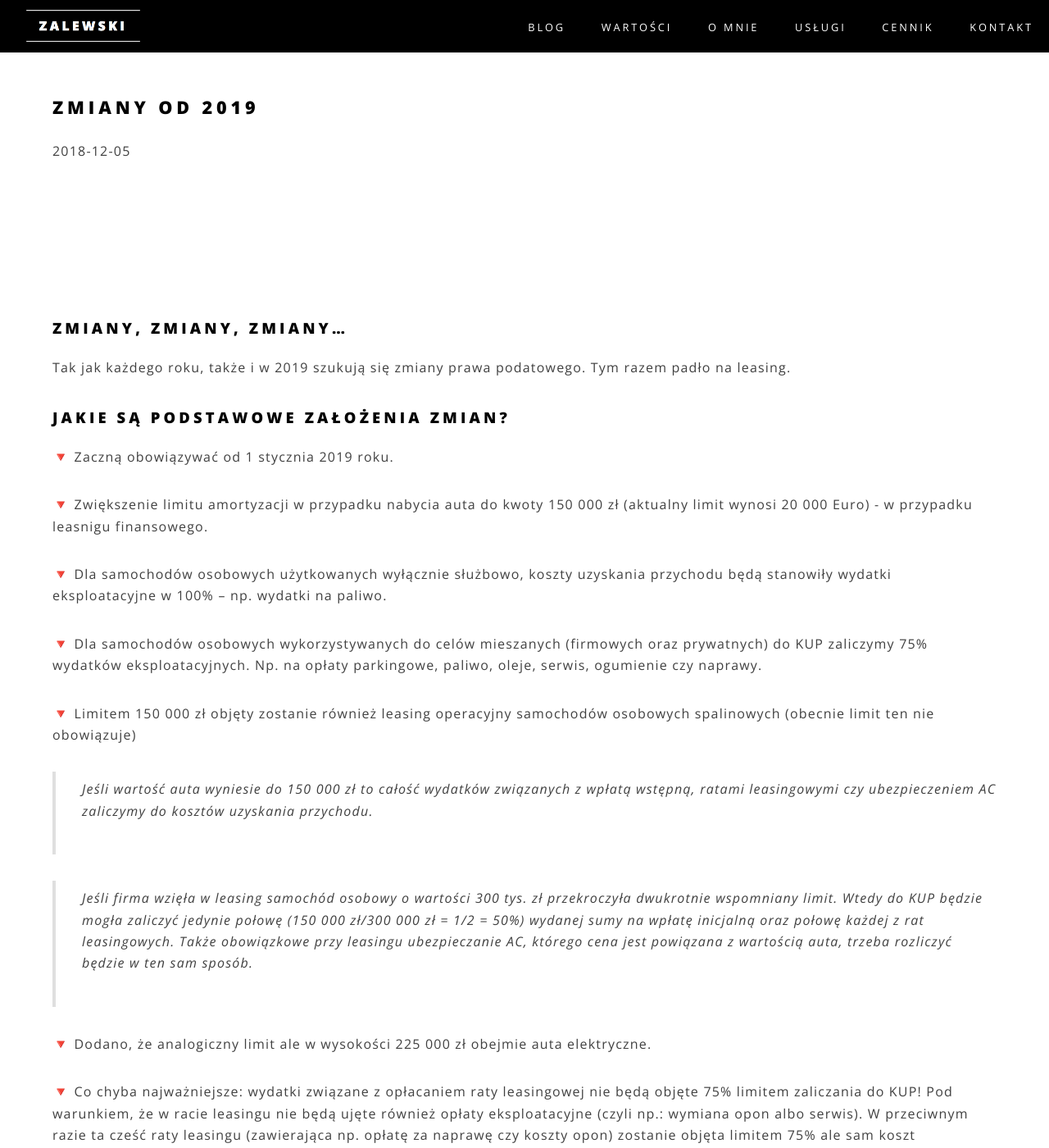
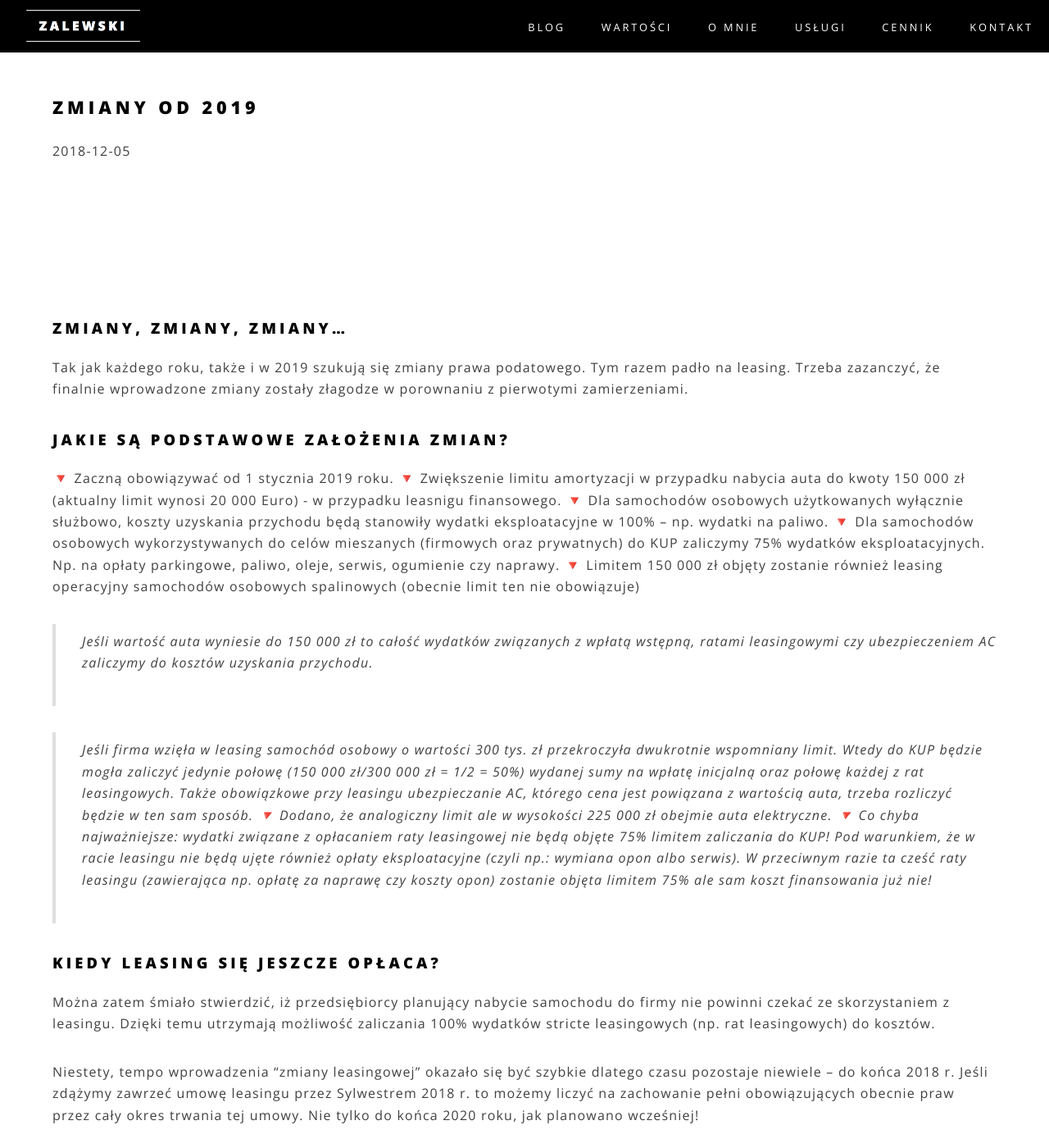
Before and after one commit to zalewskifinance/zalewskifinance.github.io, a Jekyll site: the page built from _posts/2018-12-06-zmiany.md, in a window 1280 px wide and 1400 px high. Shown: the whole window at 82% size. Built offline with Jekyll 4.4.1, drawn with Linux system fonts in a browser that asks for light colours; some of the changed text lies outside the part shown.

Commit message:
Update 2018-12-06-zmiany.md

```diff
--- a/_posts/2018-12-06-zmiany.md
+++ b/_posts/2018-12-06-zmiany.md
@@ -6,30 +6,24 @@ categories: [ blog, leasing, zmiany od 2019 roku ]
 ---
 
 ### Zmiany, zmiany, zmiany...
-Tak jak każdego roku, także i w 2019 szukują się zmiany prawa podatowego. Tym razem padło na leasing.
+Tak jak każdego roku, także i w 2019 szukują się zmiany prawa podatowego. Tym razem padło na leasing. Trzeba zazanczyć, że finalnie wprowadzone zmiany zostały złagodze w porownaniu z pierwotymi zamierzeniami.
 
 ### Jakie są podstawowe założenia zmian?
 🔻 Zaczną obowiązywać od 1 stycznia 2019 roku.
-
 🔻 Zwiększenie limitu amortyzacji w przypadku nabycia auta do kwoty 150 000 zł (aktualny limit wynosi 20 000 Euro) - w przypadku leasnigu finansowego.
-
 🔻 Dla samochodów osobowych użytkowanych wyłącznie służbowo, koszty uzyskania przychodu będą stanowiły wydatki eksploatacyjne w 100% – np. wydatki na paliwo.
-
 🔻 Dla  samochodów osobowych wykorzystywanych do celów mieszanych (firmowych oraz prywatnych) do KUP zaliczymy 75% wydatków eksploatacyjnych. Np. na opłaty parkingowe, paliwo, oleje, serwis, ogumienie czy naprawy.
-
 🔻 Limitem 150 000 zł objęty zostanie również leasing operacyjny samochodów osobowych spalinowych (obecnie limit ten nie obowiązuje)
 
 > Jeśli wartość auta wyniesie do 150 000 zł to całość wydatków związanych z wpłatą wstępną, ratami leasingowymi czy ubezpieczeniem AC zaliczymy do kosztów uzyskania przychodu.
 
 > Jeśli firma wzięła w leasing samochód osobowy o wartości 300 tys. zł przekroczyła dwukrotnie wspomniany limit. Wtedy do KUP będzie mogła zaliczyć jedynie połowę (150 000 zł/300 000 zł = 1/2 = 50%) wydanej sumy na wpłatę inicjalną oraz połowę każdej z rat leasingowych. Także obowiązkowe przy leasingu ubezpieczanie AC, którego cena jest powiązana z wartością auta, trzeba rozliczyć będzie w ten sam sposób.
-
 🔻 Dodano, że analogiczny limit ale w wysokości 225 000 zł obejmie auta elektryczne.
-
 🔻 Co chyba najważniejsze: wydatki związane z opłacaniem raty leasingowej nie będą objęte 75% limitem zaliczania do KUP!
 Pod warunkiem, że w racie leasingu nie będą ujęte również opłaty eksploatacyjne (czyli np.: wymiana opon albo serwis).
 W przeciwnym razie ta cześć raty leasingu (zawierająca np. opłatę za naprawę czy koszty opon) zostanie objęta limitem 75% ale sam koszt finansowania już nie!
 
-###Kiedy leasing się jeszcze opłaca?
+### Kiedy leasing się jeszcze opłaca?
 Można zatem śmiało stwierdzić, iż przedsiębiorcy planujący nabycie samochodu do firmy nie powinni czekać ze skorzystaniem z leasingu.
 Dzięki temu utrzymają możliwość zaliczania 100% wydatków stricte leasingowych (np. rat leasingowych) do kosztów.
 
```
